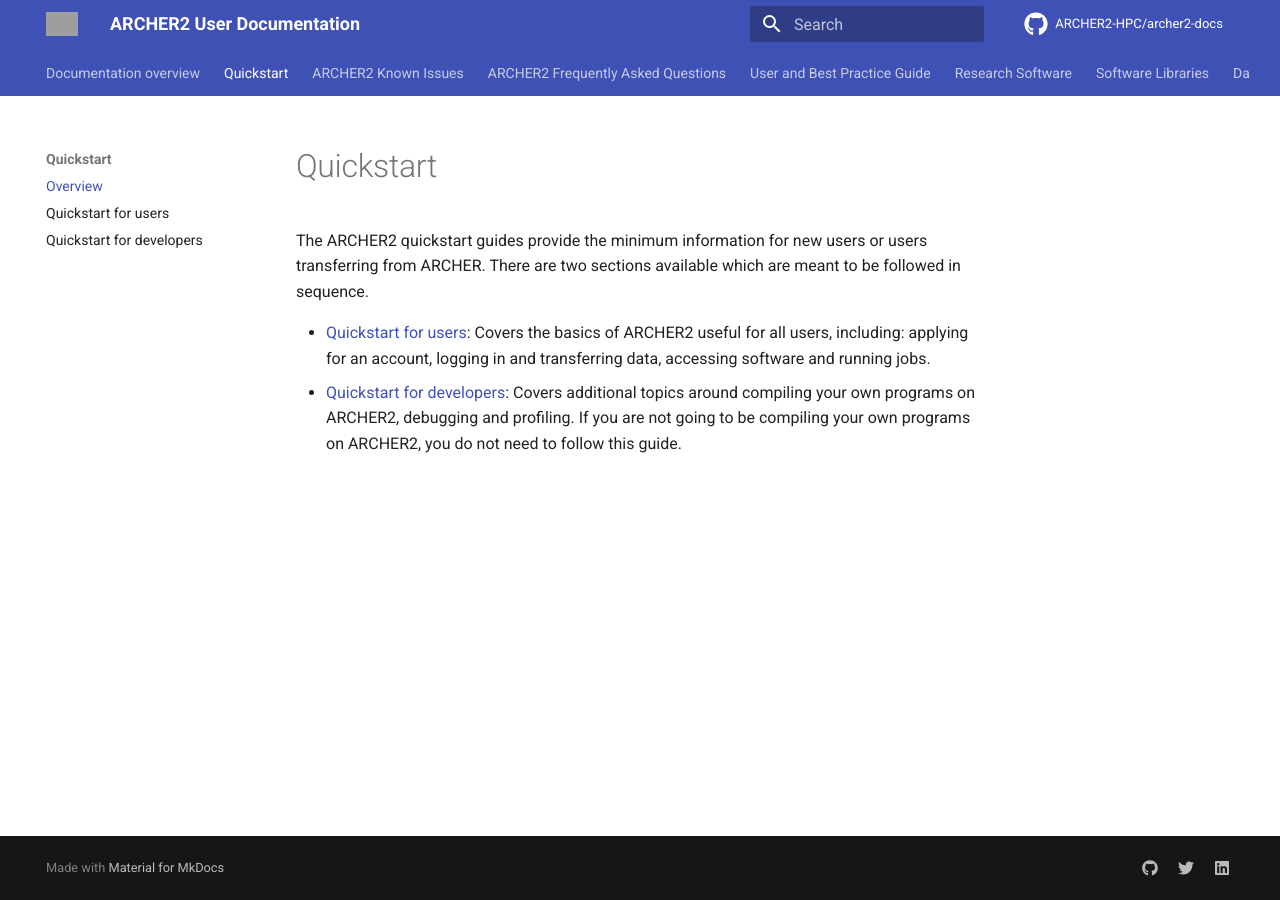
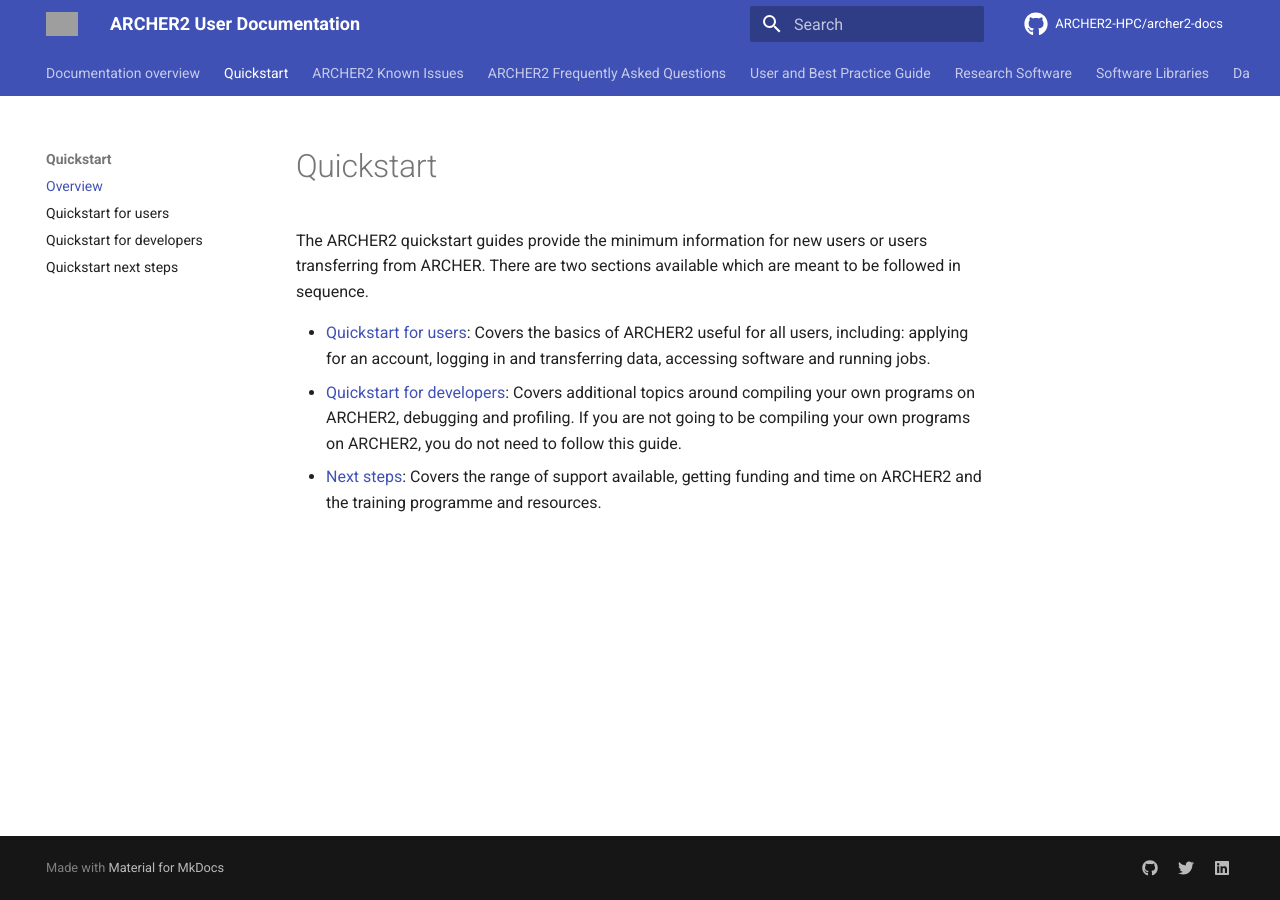
Before and after one commit to ARCHER2-HPC/archer2-docs, an MkDocs documentation site: the page built from docs/quick-start/overview.md, in a window 1280 px wide. Built offline with MkDocs 1.6.1 and Material for MkDocs 9.7.7, drawn with Linux system fonts in a browser that asks for light colours; comment, search, counter and statistics services are not loaded; grey boxes are pictures that could not be loaded.

Commit message:
Adds Next Steps section to Quickstart guide

```diff
--- a/docs/quick-start/overview.md
+++ b/docs/quick-start/overview.md
@@ -10,3 +10,4 @@
   - [Quickstart for developers](quickstart-developers.md): Covers additional topics around compiling
     your own programs on ARCHER2, debugging and profiling. If you are not going to be compiling your
     own programs on ARCHER2, you do not need to follow this guide.
+  - [Next steps](quickstart-next-steps.md): Covers the range of support available, getting funding and time on ARCHER2 and the training programme and resources.
--- a/mkdocs.yml
+++ b/mkdocs.yml
@@ -48,6 +48,7 @@
     - "Overview": quick-start/overview.md
     - "Quickstart for users": quick-start/quickstart-users.md
     - "Quickstart for developers": quick-start/quickstart-developers.md
+    - "Quickstart next steps": quick-start/quickstart-next-steps.md
   - "ARCHER2 Known Issues": known-issues/index.md
   - "ARCHER2 Frequently Asked Questions":
     - "General FAQ": faq/index.md
```
Also changed, not shown: docs/quick-start/quickstart-next-steps.md (added, +11 -0 lines).
